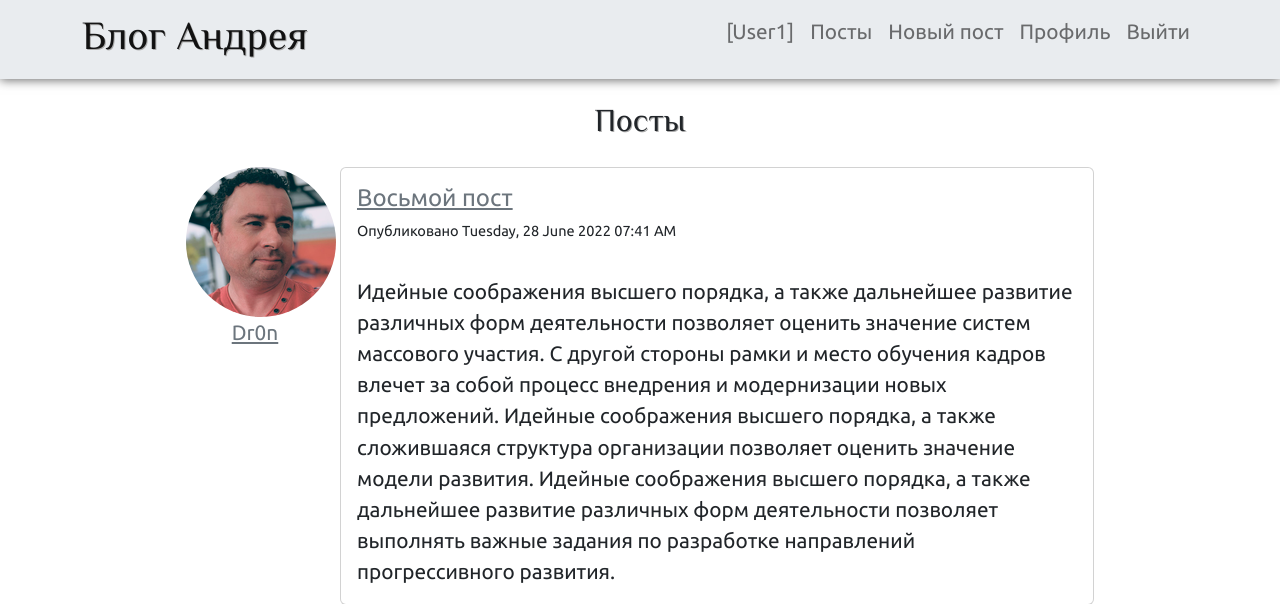
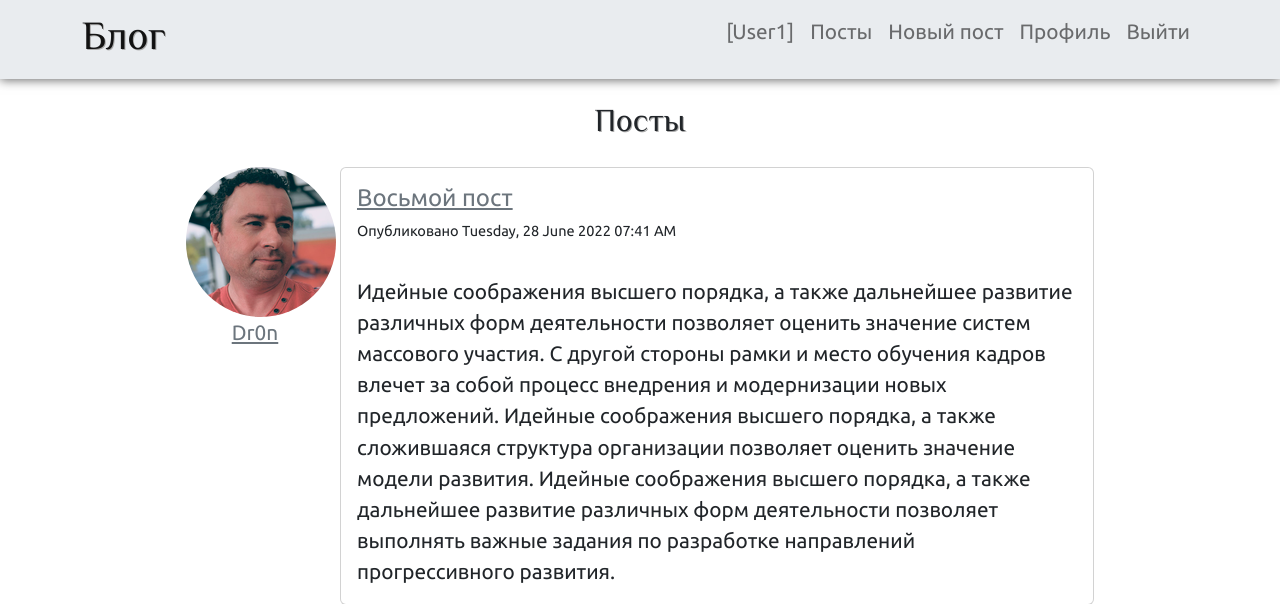
Before and after one commit to Dr0nx/bozhkov_flask_blog, a Flask app: page /allpost in a window 1280 px wide. Shown: the top 604 px of the page. Run offline with Flask 2, Linux system fonts and the light colour scheme; a user stored in the database is signed in; data comes from the database, SQL or seed files in the repository.

Commit message:
Update inc-menu.html

```diff
--- a/flask_blog/templates/inc-menu.html
+++ b/flask_blog/templates/inc-menu.html
@@ -1,7 +1,7 @@
 <nav class="navbar navbar-expand-md">
     <div class="container">
         <div class="navbar-header">
-            <a href="/" class="navbar-brand">Блог Андрея</a>
+            <a href="/" class="navbar-brand">Блог</a>
         </div>
         <div class="collapse navbar-collapse" id="navbarToggle">
             <div class="navbar-nav">
```
